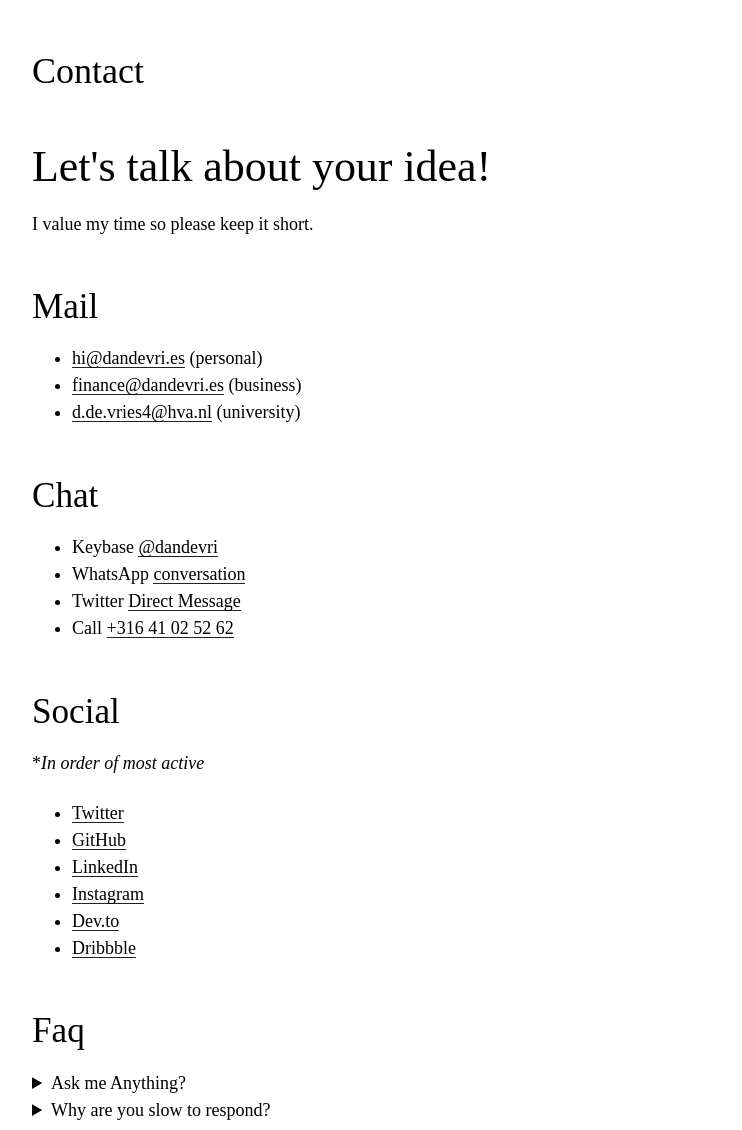
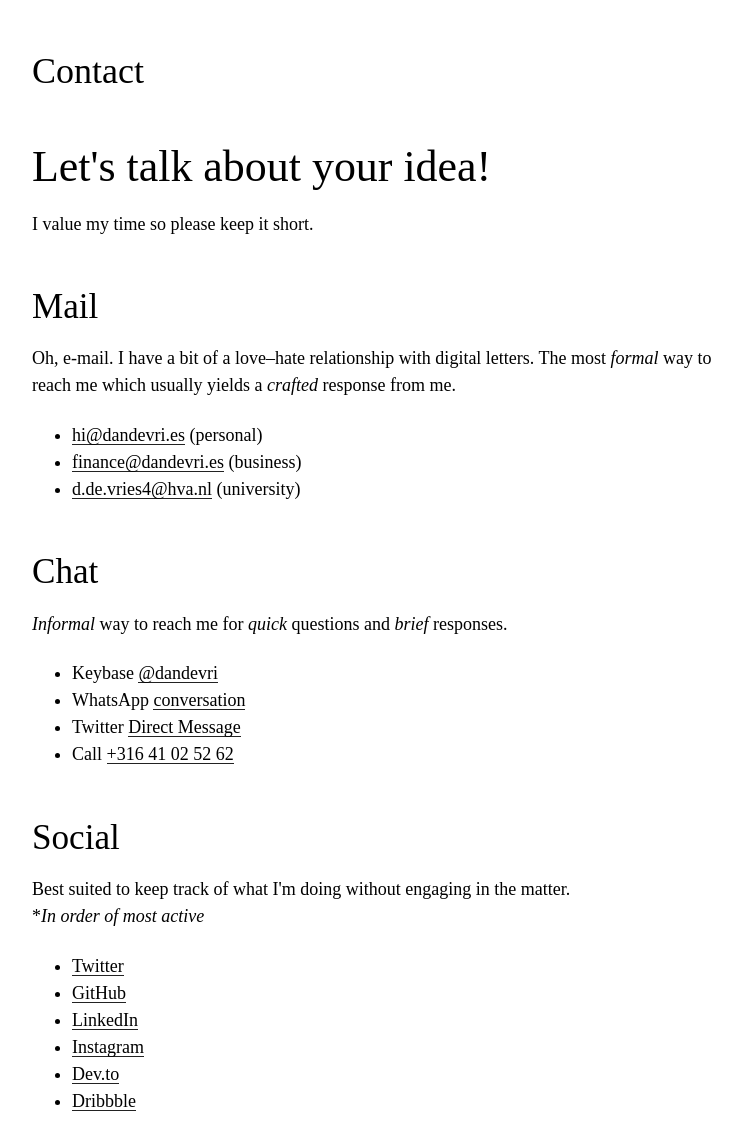
Before and after one commit to dandevri/website, an Eleventy site: page pages/contact.md in a window 1280 px wide. Shown: the top 1130 px of the page, without its empty margins (266-1008 px from the left). Built offline with nearby package versions, Linux system fonts and the light colour scheme; Eleventy itself is replaced by a stand-in of ours; files that its build step writes are made by us from their sources; a web font is replaced by a local one.

Commit message:
Update contact page

```diff
--- a/pages/contact.md
+++ b/pages/contact.md
@@ -12,11 +12,15 @@ I value my time so please keep it short.
 
 ### Mail
 
+Oh, e-mail. I have a bit of a love–hate relationship with digital letters. The most *formal* way to reach me which usually yields a *crafted* response from me.
+
 * <a href="mailto:hi@dandevri.es?subject=👋">hi@dandevri.es</a> (personal)
 * <a href="mailto:finance@dandevri.es?subject=👋">finance@dandevri.es</a> (business)
 * <a href="mailto:d.de.vries4@hva.nl?subject=👋">d.de.vries4@hva.nl</a> (university)
 
 ### Chat
+*Informal* way to reach me for *quick* questions and *brief* responses.
+
 * Keybase [@dandevri](https://keybase.io/dandevri)
 * WhatsApp [conversation](https://api.whatsapp.com/send?phone=31641025262)
 * Twitter [Direct Message](https://www.twitter.com/dandevri)
@@ -24,6 +28,7 @@ I value my time so please keep it short.
 
 ### Social
 
+Best suited to keep track of what I'm doing without engaging in the matter. <br>
 **In order of most active*
 
 * [Twitter](https://www.twitter.com/dandevri)
```
